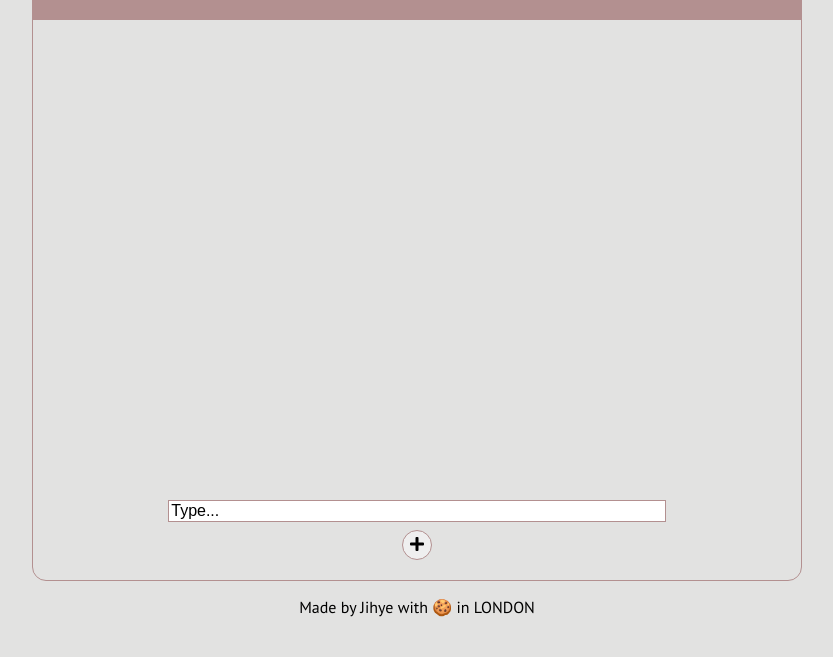
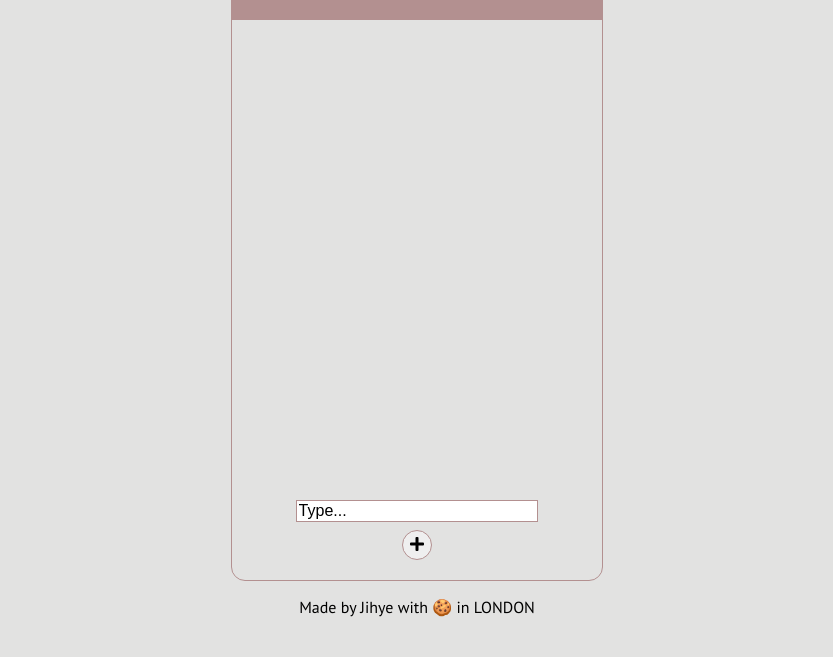
Before and after one commit to jijip41/Shopping-list, a plain HTML site: page index.html in a window 1280 px wide. Shown: the part 143-800 px from the top of the page, without its empty margins (223-1056 px from the left). Drawn offline with Linux system fonts and the light colour scheme.

Commit message:
adjuxt main width for a bigger screen

```diff
--- a/style.css
+++ b/style.css
@@ -111,90 +111,8 @@ footer {
   font-family: var(--main-font-family);
 }
 
-/* body {
-  background-color: beige;
+@media only screen and (min-width: 620px) {
+  main {
+    width: 370px;
+  }
 }
-
-#app {
-  display: block;
-  width: 400px;
-  border-radius: 15px;
-  background-color: white;
-  margin: auto;
-}
-
-.header {
-  display: flex;
-  justify-content: center;
-  align-items: center;
-  height: 40px;
-  color: white;
-  font-size: 20px;
-  background: linear-gradient(120deg, powderblue, pink);
-  border-top-left-radius: 15px;
-  border-top-right-radius: 15px;
-  text-align: center;
-}
-
-#list{
-  height: 500px;
-  position: relative;
-  overflow: scroll;
-}
-
-.list {
-  padding: 0 40px 0 40px;
-  position: relative;
-  top: 10px;
-}
-
-.new-row {
-  display: flex;
-  font-size: 20px;
-  justify-content: space-between;
-}
-
-.delete-btn {
-border-style: none;
-background-color: white;
-}
-
-.delete-btn:hover {
-  color: red;
-  border-style: none;
-  cursor: pointer;
-  }
-
-.delete-btn:focus {
-  outline: 0;
-  }
-
-
-
-.text {
-  width: 100%;
-  box-sizing: border-box;
-  background-color: white;
-}
-
-.btn-section {
-  background: linear-gradient(120deg, powderblue, pink);
-  border-bottom-left-radius: 15px;
-  border-bottom-right-radius: 15px;
-  display: flex;
-  justify-content: center;
-}
-.add-btn {
-  font-size: 24px;
-  width: 40px;
-  height: 40px;
-  border-radius: 50%;
-  border: solid 2px black;
-}
-
-.add-btn:hover{
-  cursor: pointer;
-}
-.add-btn:focus {
-  outline:0;
-} */
```
